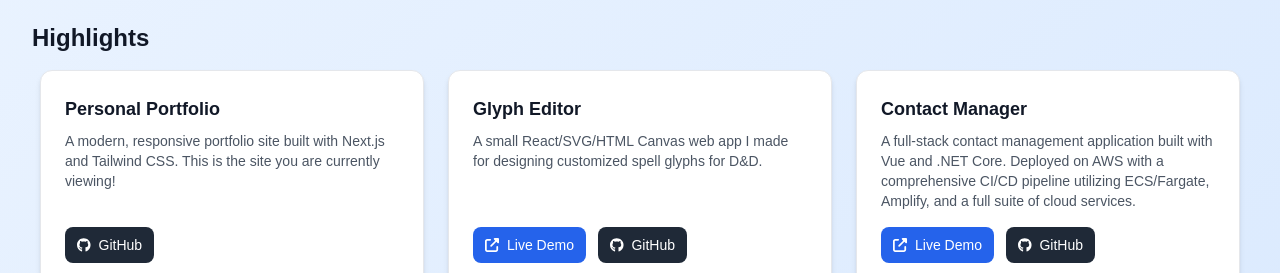
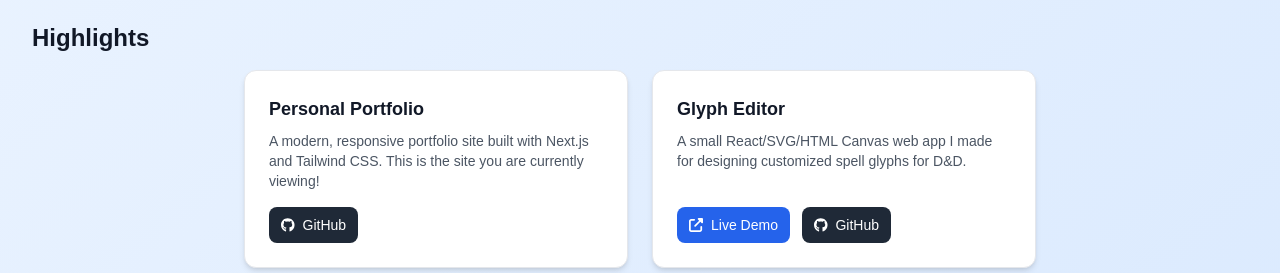
Before and after one commit to JackSchaible/Profile, a Next.js app in the folder App/: page / in a window 1280 px wide. Shown: the part 679-952 px from the top of the page. Built offline with nearby package versions, Linux system fonts and the light colour scheme.

Commit message:
Remove Riva test app

```diff
--- a/App/app/content/projects.ts
+++ b/App/app/content/projects.ts
@@ -16,14 +16,6 @@ const projects = [
     highlight: true,
   },
   {
-    title: "Contact Manager",
-    description:
-      "A full-stack contact management application built with Vue and .NET Core. Deployed on AWS with a comprehensive CI/CD pipeline utilizing ECS/Fargate, Amplify, and a full suite of cloud services.",
-    githubLink: "https://github.com/JackSchaible/riva-test",
-    webLink: "https://riva.jackschaible.ca",
-    highlight: true,
-  },
-  {
     title: "Saturn Recipe Editor",
     description:
       'This is a React + Electron app for editing and managing game-related data for my "Saturn" game project, featuring automatic file system synchronization and a supply chain SVG visualization tool.',
```
